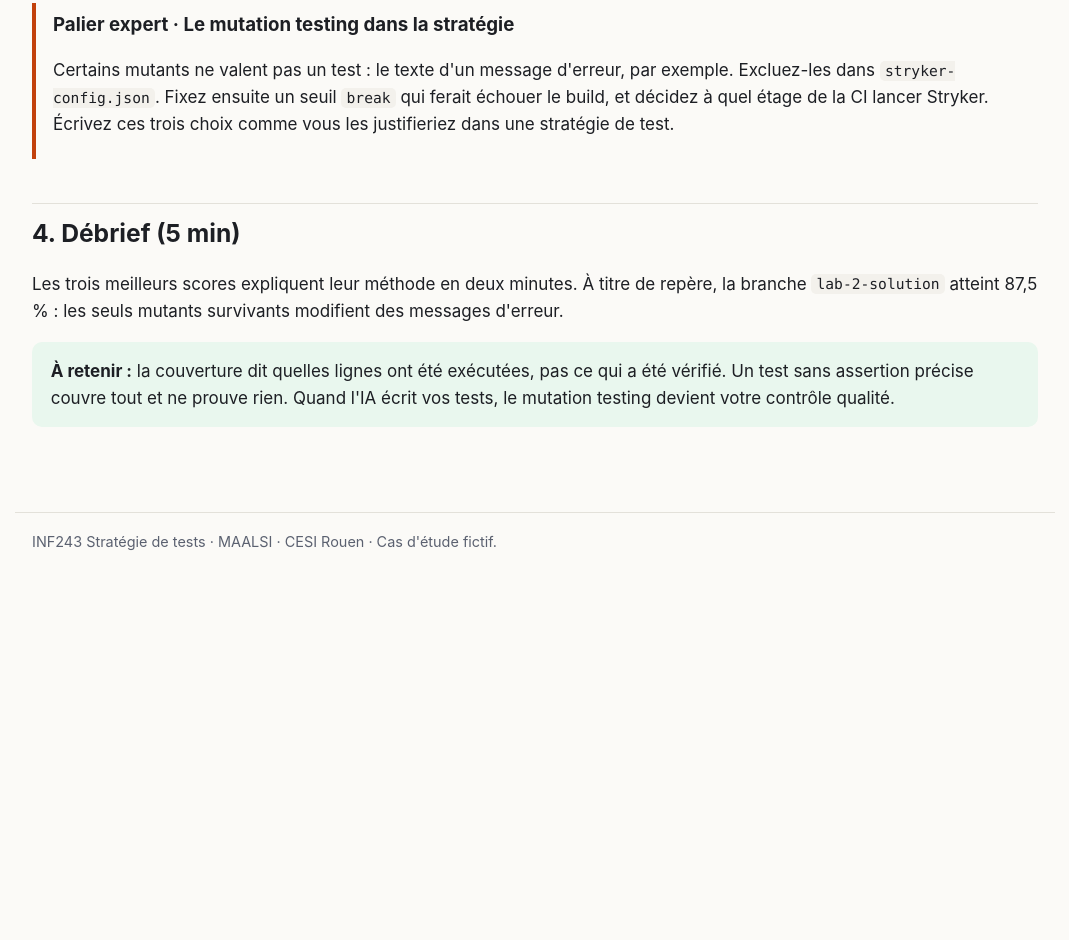
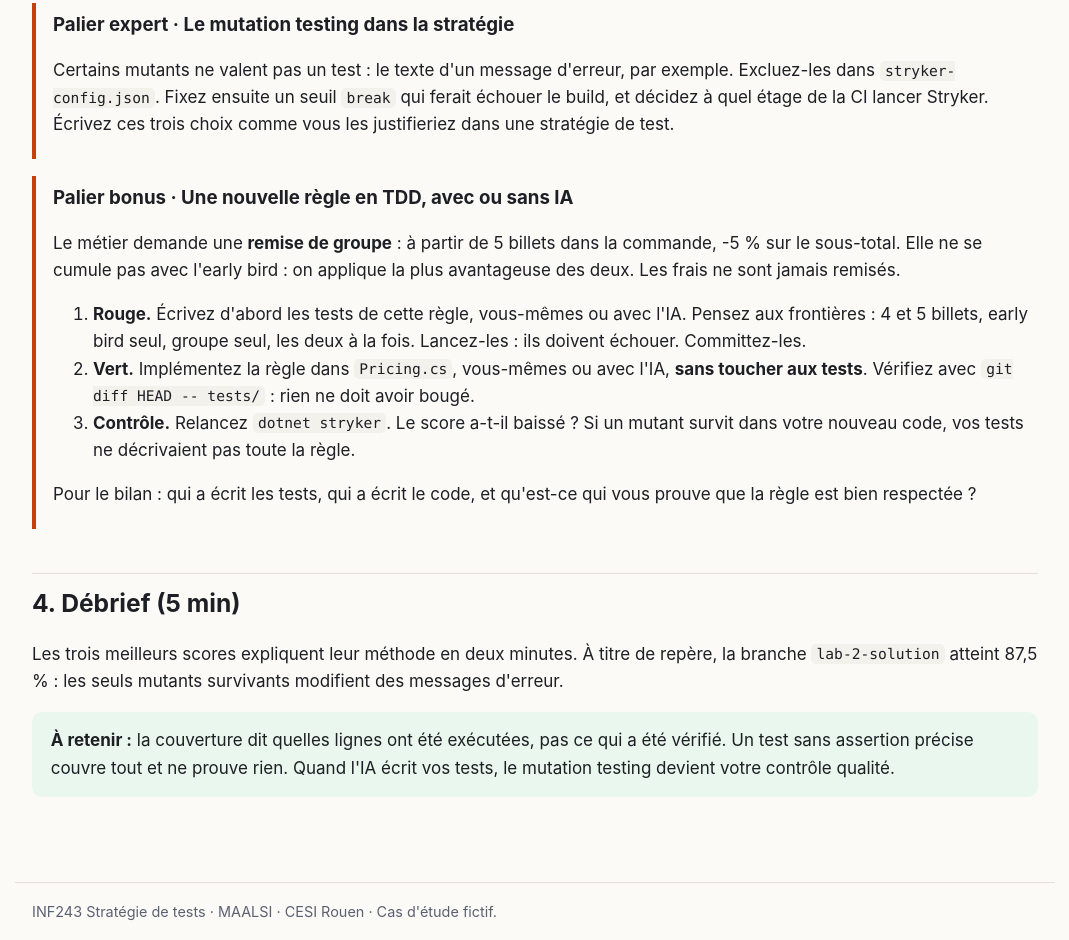
Before and after one commit to Niaderwind2/ticketrush, a plain HTML site: page docs/lab-2.html in a window 1280 px wide. Shown: the part 1718-2658 px from the top of the page, without its empty margins (105-1174 px from the left). Before the commit the page ends 2288 px from the top, so only its background shows below. Drawn offline with Linux system fonts and the light colour scheme.

Commit message:
Lab 2 : palier bonus, une remise de groupe en TDD vérifiée par Stryker
Co-Authored-By: Claude Opus 5.5 <noreply@anthropic.com>
Claude-Session: https://claude.ai/code/session_01FG35i2XC9Yv31NgqSNop2H

```diff
--- a/docs/lab-2.html
+++ b/docs/lab-2.html
@@ -62,6 +62,17 @@ dotnet stryker</code></pre>
 <p>Certains mutants ne valent pas un test : le texte d'un message d'erreur, par exemple. Excluez-les dans <code>stryker-config.json</code>. Fixez ensuite un seuil <code>break</code> qui ferait échouer le build, et décidez à quel étage de la CI lancer Stryker. Écrivez ces trois choix comme vous les justifieriez dans une stratégie de test.</p>
 </div>
 
+<div class="palier expert">
+<h3>Palier bonus · Une nouvelle règle en TDD, avec ou sans IA</h3>
+<p>Le métier demande une <strong>remise de groupe</strong> : à partir de 5 billets dans la commande, -5 % sur le sous-total. Elle ne se cumule pas avec l'early bird : on applique la plus avantageuse des deux. Les frais ne sont jamais remisés.</p>
+<ol>
+<li><strong>Rouge.</strong> Écrivez d'abord les tests de cette règle, vous-mêmes ou avec l'IA. Pensez aux frontières : 4 et 5 billets, early bird seul, groupe seul, les deux à la fois. Lancez-les : ils doivent échouer. Committez-les.</li>
+<li><strong>Vert.</strong> Implémentez la règle dans <code>Pricing.cs</code>, vous-mêmes ou avec l'IA, <strong>sans toucher aux tests</strong>. Vérifiez avec <code>git diff HEAD -- tests/</code> : rien ne doit avoir bougé.</li>
+<li><strong>Contrôle.</strong> Relancez <code>dotnet stryker</code>. Le score a-t-il baissé ? Si un mutant survit dans votre nouveau code, vos tests ne décrivaient pas toute la règle.</li>
+</ol>
+<p>Pour le bilan : qui a écrit les tests, qui a écrit le code, et qu'est-ce qui vous prouve que la règle est bien respectée ?</p>
+</div>
+
 <h2>4. Débrief (5 min)</h2>
 <p>Les trois meilleurs scores expliquent leur méthode en deux minutes. À titre de repère, la branche <code>lab-2-solution</code> atteint 87,5 % : les seuls mutants survivants modifient des messages d'erreur.</p>
 <div class="callout ok"><p><strong>À retenir :</strong> la couverture dit quelles lignes ont été exécutées, pas ce qui a été vérifié. Un test sans assertion précise couvre tout et ne prouve rien. Quand l'IA écrit vos tests, le mutation testing devient votre contrôle qualité.</p></div>
```
